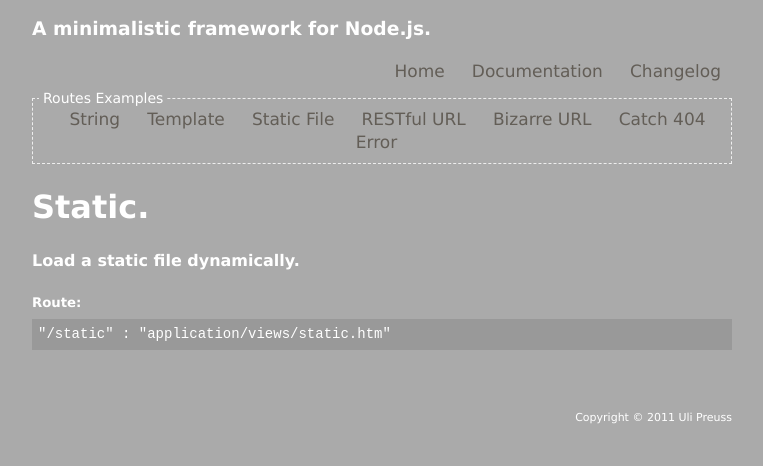
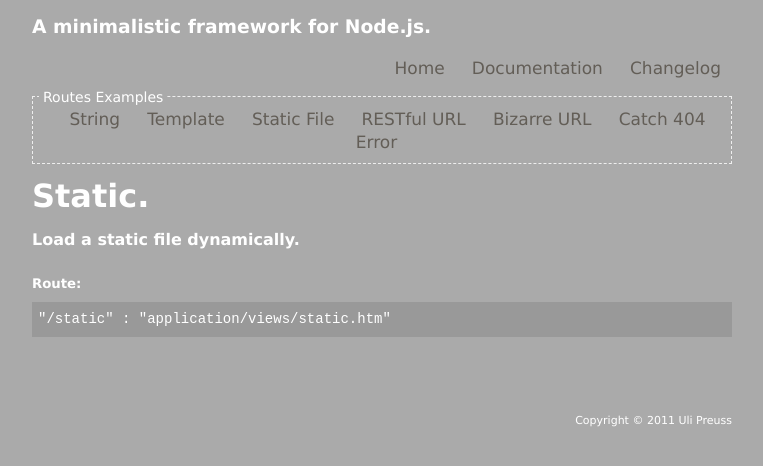
Before and after one commit to up/shoogar, a website: page application/views/static/static.htm in a window 1280 px wide. Shown: the part 158-624 px from the top of the page, without its empty margins (258-1021 px from the left). Drawn offline with Linux system fonts and the light colour scheme; files that its build step writes are made by us from their sources; files whose address does not match are found by name.

Commit message:
small changes in docs

```diff
--- a/application/assets/screen.css
+++ b/application/assets/screen.css
@@ -2,7 +2,7 @@
   font: normal normal normal 13px/normal 'Lucida Grande', 'Lucida Sans Unicode', arial, sans-serif;
   color: #635E57;
   font-size: 16px;
-  line-height: 1.375;
+  line-height: 1.4em;
   overflow-y: scroll;
 }
 
```
Also changed, not shown: README.md, 1 other file.
